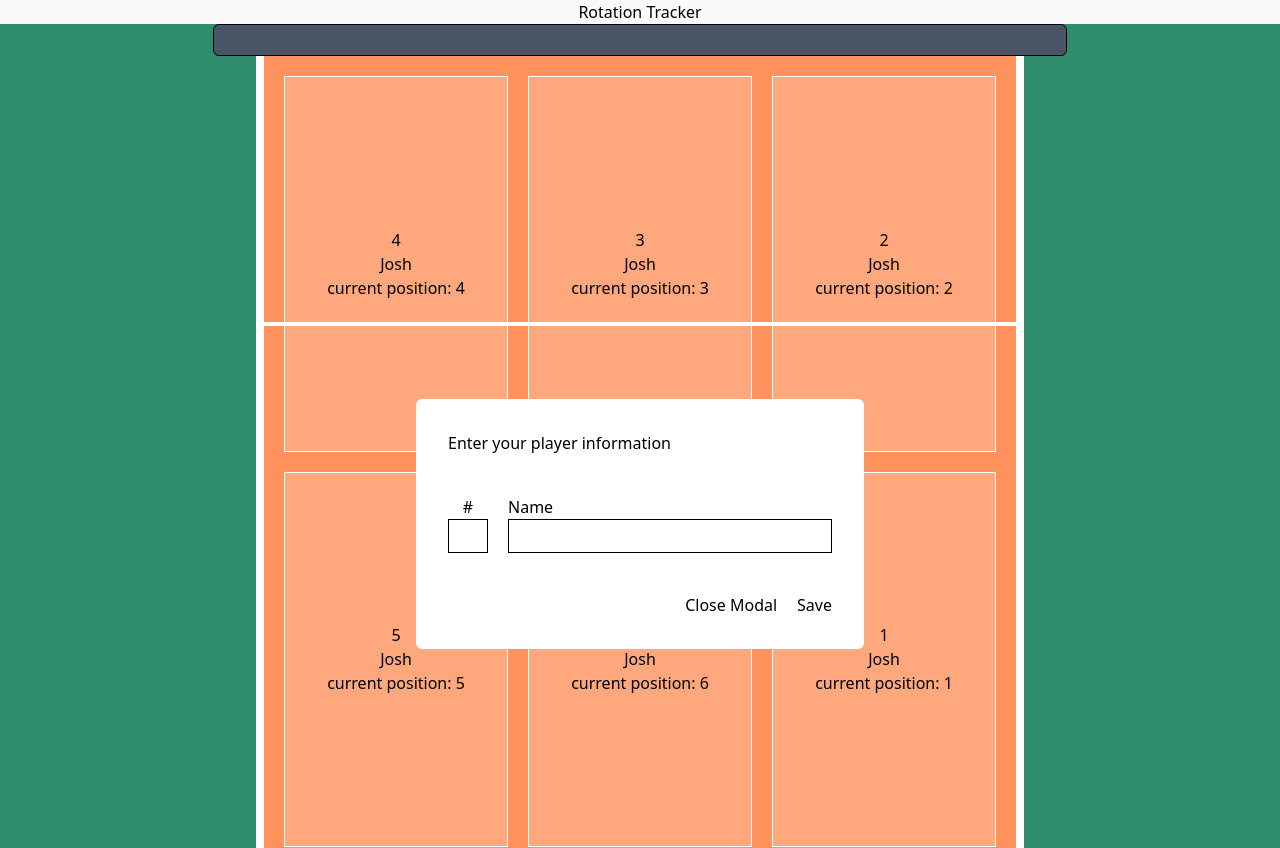
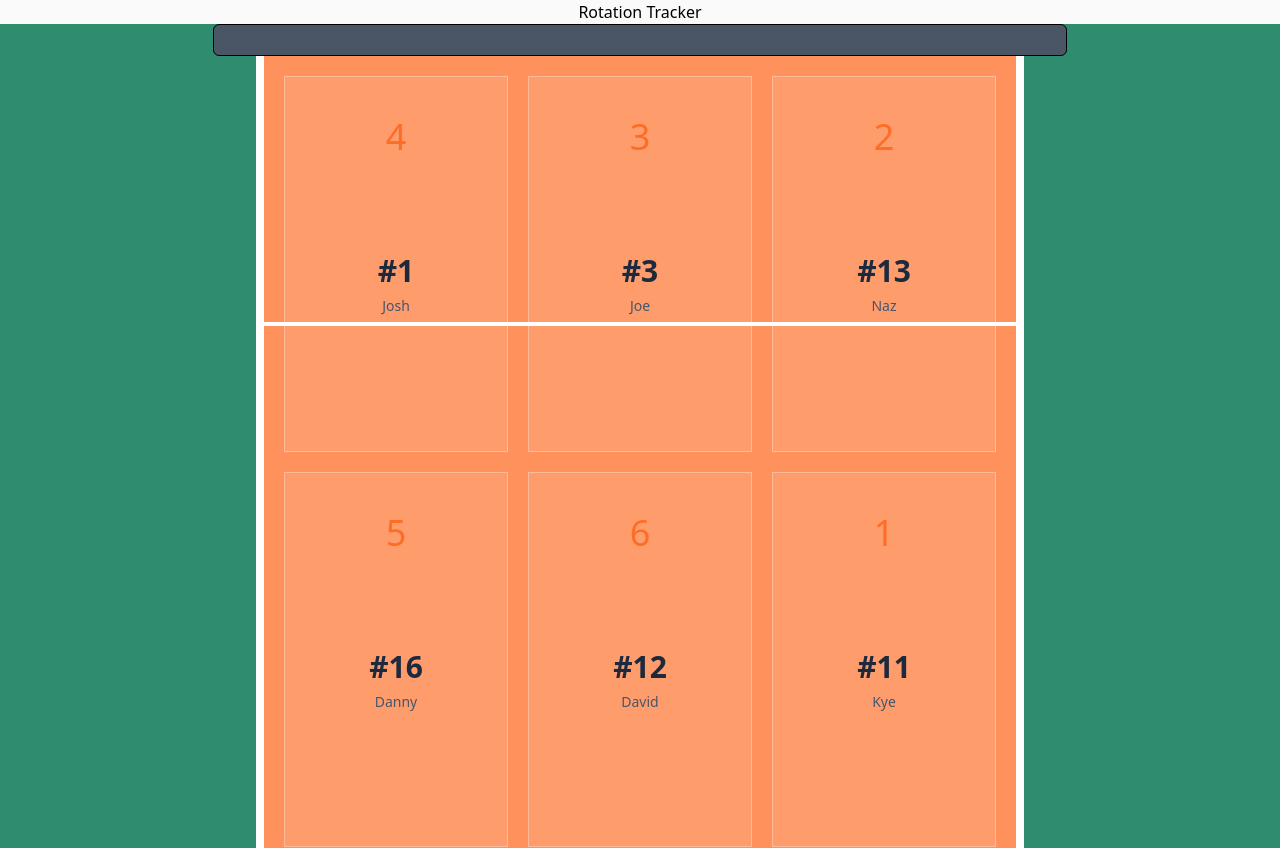
Before and after one commit to jgretton/rotation-tracker, a Next.js app: page / in a window 1280 px wide. Shown: the top 848 px of the page. Built offline with nearby package versions, Linux system fonts and the light colour scheme.

Commit message:
Context wrapper, input and rotate
Implemented a context wrapper so data can be updated easier. Input now
updates a temp player so user can save the data or cancel if they dont
want to update. Rotate method implemented. Fetched from prior notes in
previous project.

```diff
--- a/app/components/position-box.tsx
+++ b/app/components/position-box.tsx
@@ -1,13 +1,14 @@
 "use client";
 
-import { RefObject } from "react";
+import { RefObject, useContext } from "react";
+import PlayerContext from "../context/PlayerContext";
 
 interface PositionBoxProps {
 	position: number;
 	dialogRef: RefObject<HTMLDivElement>;
 	player: {
 		name: string;
-		number: number;
+		number: string;
 		position: number;
 	};
 }
@@ -17,17 +18,31 @@ export default function PositionBox({
 	player,
 	dialogRef,
 }: PositionBoxProps) {
+	const { setSelectedPosition, setTempPlayer, selectedPlayers } =
+		useContext(PlayerContext);
 	const openDialog = () => {
+		setTempPlayer(selectedPlayers.find((a) => a.position === position));
 		dialogRef.current.showModal();
 	};
 	return (
 		<button
-			onClick={() => openDialog()}
-			className="cursor-pointer hover:bg-white/40 size-full border border-white bg-white/20"
+			onClick={() => {
+				openDialog();
+				setSelectedPosition(position);
+			}}
+			className="cursor-pointer  size-full  grid grid-rows-[auto_1fr] z-50 transition-all bg-white/10 hover:bg-white/20 border border-white/30 hover:border-white/50 duration-200"
 		>
-			<p>{position}</p>
-			<p>{player?.name}</p>
-			<p>current position: {player?.position}</p>
+			<div className="w-full text-center m-auto mt-10">
+				<p className="text-4xl text-[#fd6d26] ">{position}</p>
+			</div>
+			<div className="text-center m-auto flex gap-2 flex-col flex-1 size-full justify-center items-center -mt-5">
+				<p className="text-3xl text-slate-800 font-bold inline-flex items-center">
+					#{player?.number}
+				</p>
+				<p className="text-sm font-medium text-slate-600 text-center leading-tight">
+					{player?.name}
+				</p>
+			</div>
 		</button>
 	);
 }
--- a/app/components/volleyball-court.tsx
+++ b/app/components/volleyball-court.tsx
@@ -7,7 +7,7 @@ export default function VolleyballCourt({
 		<div
 			id="half-court-boundaries"
 			// className="w-[1000px] h-[800px] bg-[#0873A7] relative"
-			className="max-w-7xl w-full aspect-5/4 bg-[#2F8C6F] relative"
+			className="max-w-7xl w-full aspect-5/4 bg-[#2F8C6F] relative z-50"
 		>
 			<div
 				id="net"
--- /dev/null
+++ b/app/context/PlayerContext.ts
@@ -0,0 +1,5 @@
+import { createContext } from "react";
+
+const PlayerContext = createContext();
+
+export default PlayerContext;
--- a/app/page.tsx
+++ b/app/page.tsx
@@ -2,60 +2,137 @@
 import VolleyballCourt from "./components/volleyball-court";
 import PositionBox from "./components/position-box";
 import { useRef, useState } from "react";
+import PlayerContext from "./context/PlayerContext";
 const player_positions = [
 	{ number: 1, name: "Josh", position: 4 },
-	{ number: 3, name: "Josh", position: 3 },
-	{ number: 13, name: "Josh", position: 2 },
-	{ number: 16, name: "Josh", position: 5 },
-	{ number: 12, name: "Josh", position: 6 },
-	{ number: 11, name: "Josh", position: 1 },
+	{ number: 3, name: "Joe", position: 3 },
+	{ number: 13, name: "Naz", position: 2 },
+	{ number: 16, name: "Danny", position: 5 },
+	{ number: 12, name: "David", position: 6 },
+	{ number: 11, name: "Kye", position: 1 },
 ];
 export default function Home() {
-	const positions = [4, 3, 2, 5, 6, 1];
+	const VOLLEYBALL_COURT_POSITIONS = [4, 3, 2, 5, 6, 1];
+	const [selectedPlayers, setSelectedPlayers] = useState(player_positions);
+	const [selectedPosition, setSelectedPosition] = useState(null);
 
-	const [isDialogOpen, setIsDialogOpen] = useState<boolean>(false);
+	const [tempPlayer, setTempPlayer] = useState({
+		name: "",
+		number: "",
+		position: null,
+	});
 
 	const dialogRef = useRef(null);
 
+	const onChange = (e: React.FormEvent) => {
+		setTempPlayer((prevState) => ({
+			...prevState,
+			[e.target.name]: e.target.value,
+		}));
+	};
+
+	const onSave = () => {
+		if (tempPlayer.number === "" || tempPlayer.name === "") return;
+		else {
+			const playerIndex = selectedPlayers.findIndex(
+				(a) => a.position === selectedPosition
+			);
+			const newPlayerArray = [...selectedPlayers];
+			newPlayerArray[playerIndex] = tempPlayer;
+			setSelectedPlayers(newPlayerArray);
+			dialogRef.current.close();
+		}
+	};
+
+	const rotateTeam = () => {
+		const tempArray = selectedPlayers
+			.map((player) => {
+				const newPosition = player.position === 1 ? 6 : player.position - 1;
+				return { ...player, position: newPosition };
+			})
+			.sort(
+				(a, b) =>
+					VOLLEYBALL_COURT_POSITIONS.indexOf(a.position) -
+					VOLLEYBALL_COURT_POSITIONS.indexOf(b.position)
+			);
+
+		setSelectedPlayers(tempArray);
+	};
 	return (
+		<PlayerContext.Provider
+			value={{
+				selectedPlayers,
+				setSelectedPlayers,
+				selectedPosition,
+				setSelectedPosition,
+				setTempPlayer,
+			}}
+		>
 			<div className="flex flex-col min-h-screen items-center justify-center bg-zinc-50 font-sans">
 				<h1>Rotation Tracker</h1>
 
 				<VolleyballCourt>
 					<div className="size-full grid grid-cols-3 grid-rows-2 md:gap-5 gap-2 p-5">
-					{positions.map((position, index) => {
-						console.log(position);
+						{VOLLEYBALL_COURT_POSITIONS.map((position, index) => {
 							return (
 								<PositionBox
 									position={position}
 									key={position}
-								player={player_positions[index]}
+									player={selectedPlayers[index]}
 									dialogRef={dialogRef}
 								/>
 							);
 						})}
 					</div>
+					<button className="mt-20" onClick={() => rotateTeam()}>
+						Rotate
+					</button>
 				</VolleyballCourt>
 				<dialog
 					ref={dialogRef}
-				className="max-w-md w-full m-auto rounded-md p-8 grid gap-10"
+					className="max-w-md w-full m-auto rounded-md p-8 grid gap-10 backdrop:bg-black/40"
 				>
-				<div className="">Enter your player information</div>
+					<div className="">
+						Enter your player information. Position {selectedPosition}
+					</div>
 					<div className="flex gap-5">
 						<div className="flex flex-col">
 							<label className="text-center">#</label>
-						<input type="text" className="w-10 border px-2 py-1" />
+							<input
+								onChange={(e) => onChange(e)}
+								value={tempPlayer.number}
+								type="text"
+								name="number"
+								className="w-10 border px-2 py-1"
+							/>
 						</div>
 						<div className="flex flex-col flex-1">
 							<label className="">Name</label>
-						<input type="text" className="w-full border px-2 py-1" />
+							<input
+								onChange={(e) => onChange(e)}
+								value={tempPlayer.name}
+								type="text"
+								name="name"
+								className="w-full border px-2 py-1"
+							/>
 						</div>
 					</div>
 					<div className="flex flex-row justify-end gap-5">
-					<button onClick={() => dialogRef.current.close()}>Close Modal</button>
-					<button onClick={() => dialogRef.current.close()}>Save </button>
+						<button
+							className="px-3 py-1 border rounded-xl border-gray-400 hover:bg-gray-200 cursor-pointer transition-all duration"
+							onClick={() => dialogRef.current.close()}
+						>
+							Close Modal
+						</button>
+						<button
+							className="px-3 py-1 border rounded-xl border-slate-900 bg-slate-600 text-white hover:bg-slate-800 cursor-pointer transition-all duration-200"
+							onClick={() => onSave()}
+						>
+							Save{" "}
+						</button>
 					</div>
 				</dialog>
 			</div>
+		</PlayerContext.Provider>
 	);
 }
```
Lines whose indentation alone changed are shown as unchanged.
